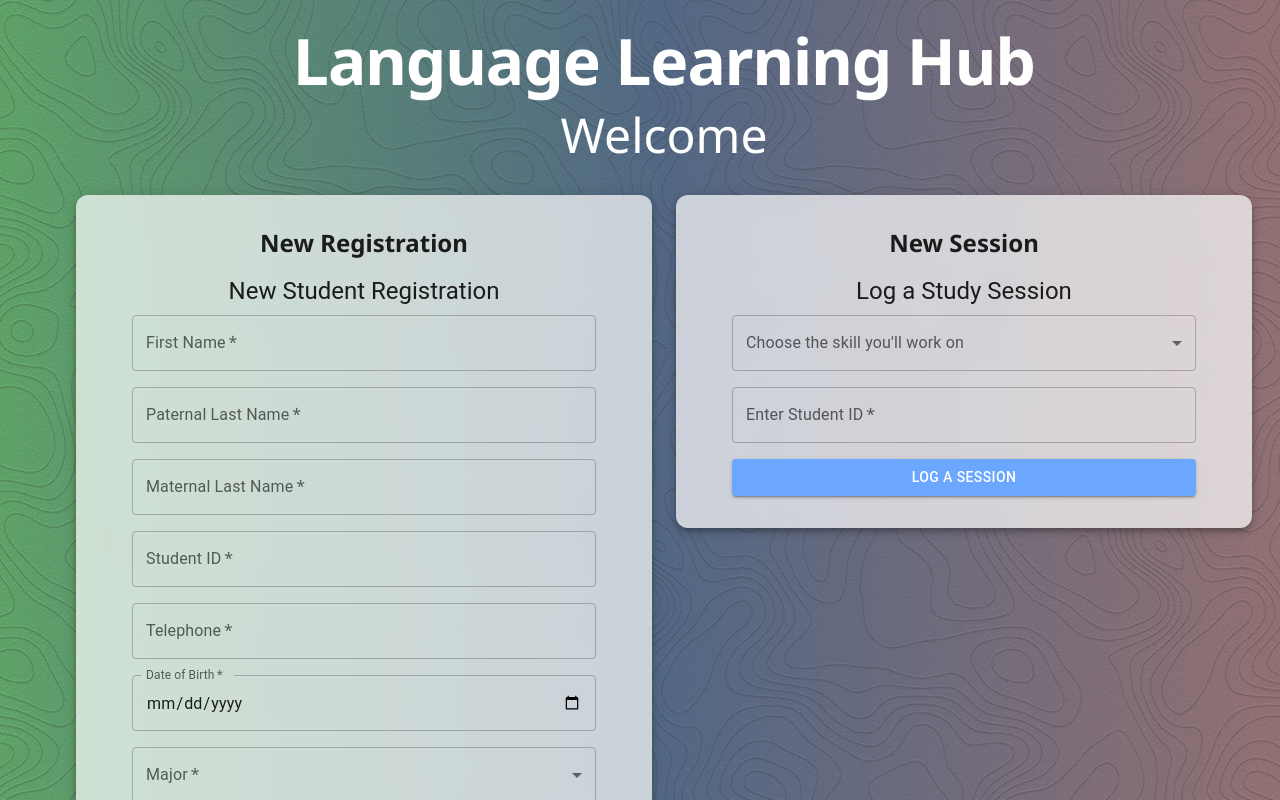
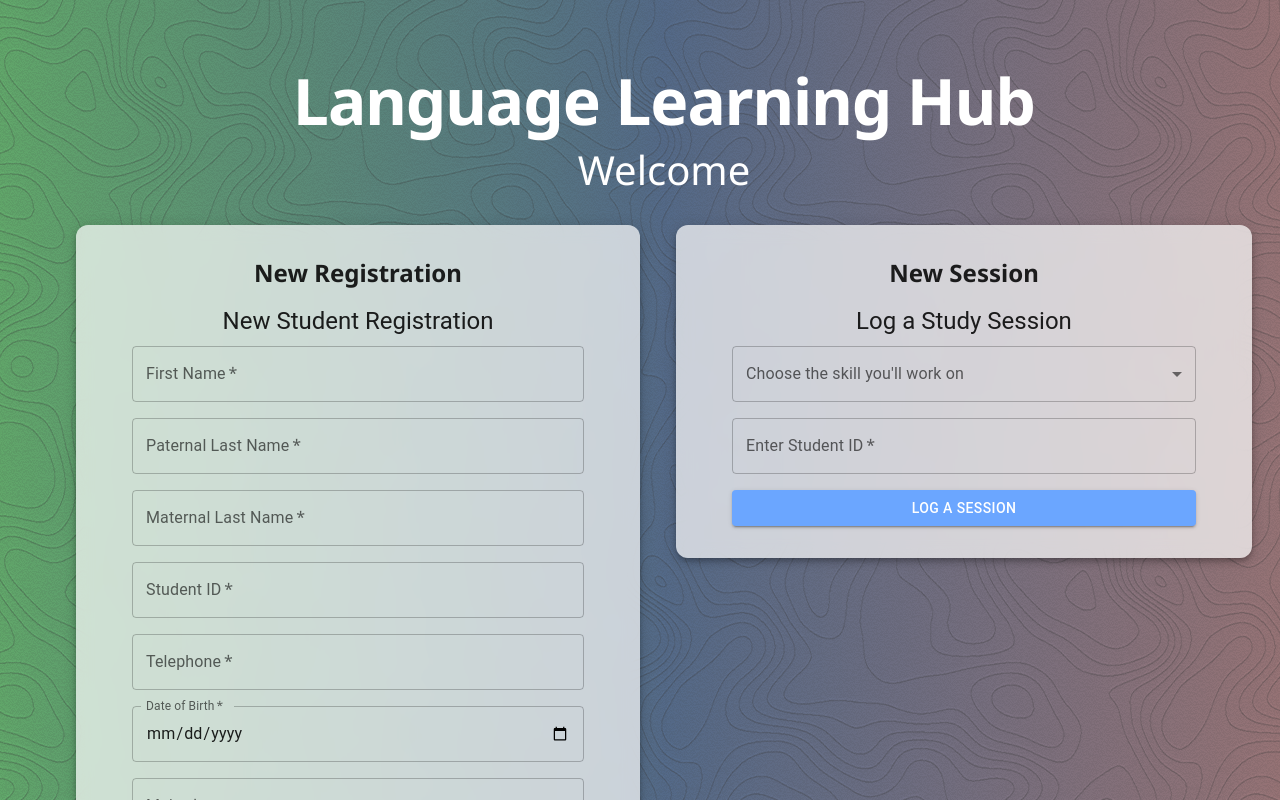
Before and after one commit to ErickRabocse/llh, a React (Vite) app in the folder student-app/: page / in a window 1280 px wide. Shown: the top 800 px of the page. Built offline with nearby package versions, Linux system fonts and the light colour scheme.

Commit message:
fixing reponsive design for multiple devices

```diff
--- a/student-app/src/index.css
+++ b/student-app/src/index.css
@@ -7,6 +7,8 @@ body {
   padding: 0;
   box-sizing: border-box;
   overflow-y: auto; /* ✅ Ensures scrolling */
+  overflow-x: hidden; /* ✅ Prevents unwanted horizontal scrolling */
+  width: 100%; /* ✅ Ensures the body fits the viewport */
 }
 Hide scrollbar for Chrome,
 Safari,
--- a/student-app/src/pages/Home.jsx
+++ b/student-app/src/pages/Home.jsx
@@ -33,21 +33,20 @@ const Home = () => {
     <Box
       sx={{
         flexGrow: 1,
-        minHeight: '100vh', // ✅ Ensures full height but allows expansion
+        minHeight: '100vh',
         display: 'flex',
         flexDirection: 'column',
         justifyContent: 'center',
         alignItems: 'center',
-        p: 3,
+        py: { xs: 4, sm: 6, md: 8 },
+        px: { xs: 1, sm: 2, md: 3 },
         color: 'white',
         position: 'relative',
-        overflowY: 'auto', // ✅ Allows scrolling
-        width: '100%',
-        // Background Image (Optional)
+        overflowX: 'hidden', // ✅ Prevents horizontal scrolling
+        width: '100%', // ✅ Ensures full width without overflow
+        maxWidth: '100vw', // ✅ Prevents content from going beyond the viewport
         backgroundImage: `url(${backgroundImage})`,
-        // backgroundSize: 'cover',
         backgroundPosition: 'center',
-        // backgroundRepeat: 'no-repeat',
       }}
     >
       <MorphingBackground />{' '}
@@ -60,28 +59,41 @@ const Home = () => {
           fontFamily: 'Noto Sans',
           textAlign: 'center',
           mb: 1,
-          fontSize: { xs: '2.5rem', md: '4rem' },
+          fontSize: { xs: '2rem', sm: '2.5rem', md: '4rem' }, // ✅ Scale text properly
         }}
       >
         Language Learning Hub
       </Typography>
       <Typography
         variant="h3"
-        sx={{ textAlign: 'center', mb: 4, fontFamily: 'Noto Sans' }}
+        sx={{
+          textAlign: 'center',
+          mb: 4,
+          fontSize: { xs: '1.5rem', sm: '2rem', md: '2.5rem' }, // ✅ Dynamic size
+          fontFamily: 'Noto Sans',
+        }}
       >
         Welcome
       </Typography>
-      <Grid container spacing={3} maxWidth="1200px">
+      <Grid
+        container
+        spacing={{ xs: 1, sm: 2, md: 3 }}
+        maxWidth={{ xs: 'sm', md: '1200px' }}
+      >
+        {' '}
+        {/* // ✅ Reduced maxWidth from "1200px" to "sm" */}
         {/* New Registration Section */}
         <Grid item xs={12} md={6}>
           <Paper
             elevation={5}
             sx={{
-              p: 4,
+              p: { xs: 2, sm: 3, md: 4 }, // ✅ Adjust padding dynamically
               borderRadius: 3,
               textAlign: 'center',
-              backgroundColor: 'rgba(255, 255, 255, 0.7)', // Soft white for contrast
+              backgroundColor: 'rgba(255, 255, 255, 0.7)',
               backdropFilter: 'blur(8px)',
+              width: '100%', // ✅ Ensure no overflow
+              maxWidth: { xs: '100%', sm: '400px', md: '500px' }, // ✅ Dynamically control width
             }}
           >
             <Typography
@@ -94,7 +106,6 @@ const Home = () => {
             <RegistrationForm />
           </Paper>
         </Grid>
-
         {/* New Session Section */}
         <Grid item xs={12} md={6}>
           <Paper
@@ -117,7 +128,6 @@ const Home = () => {
             <SessionForm />
           </Paper>
         </Grid>
-
         {/* Administrator Access Section (Moved Below) */}
         <Grid item xs={12}>
           <Paper
--- a/student-app/vite.config.js
+++ b/student-app/vite.config.js
@@ -4,10 +4,10 @@ import react from '@vitejs/plugin-react'
 export default defineConfig({
   plugins: [react()],
   build: {
-    minify: false, // Disable minification
+    minify: false, // You can re-enable this if needed
     rollupOptions: {
       output: {
-        manualChunks: undefined, // Disable manual chunking
+        manualChunks: undefined, // ✅ Disables code splitting to prevent the React issue
       },
     },
   },
```
